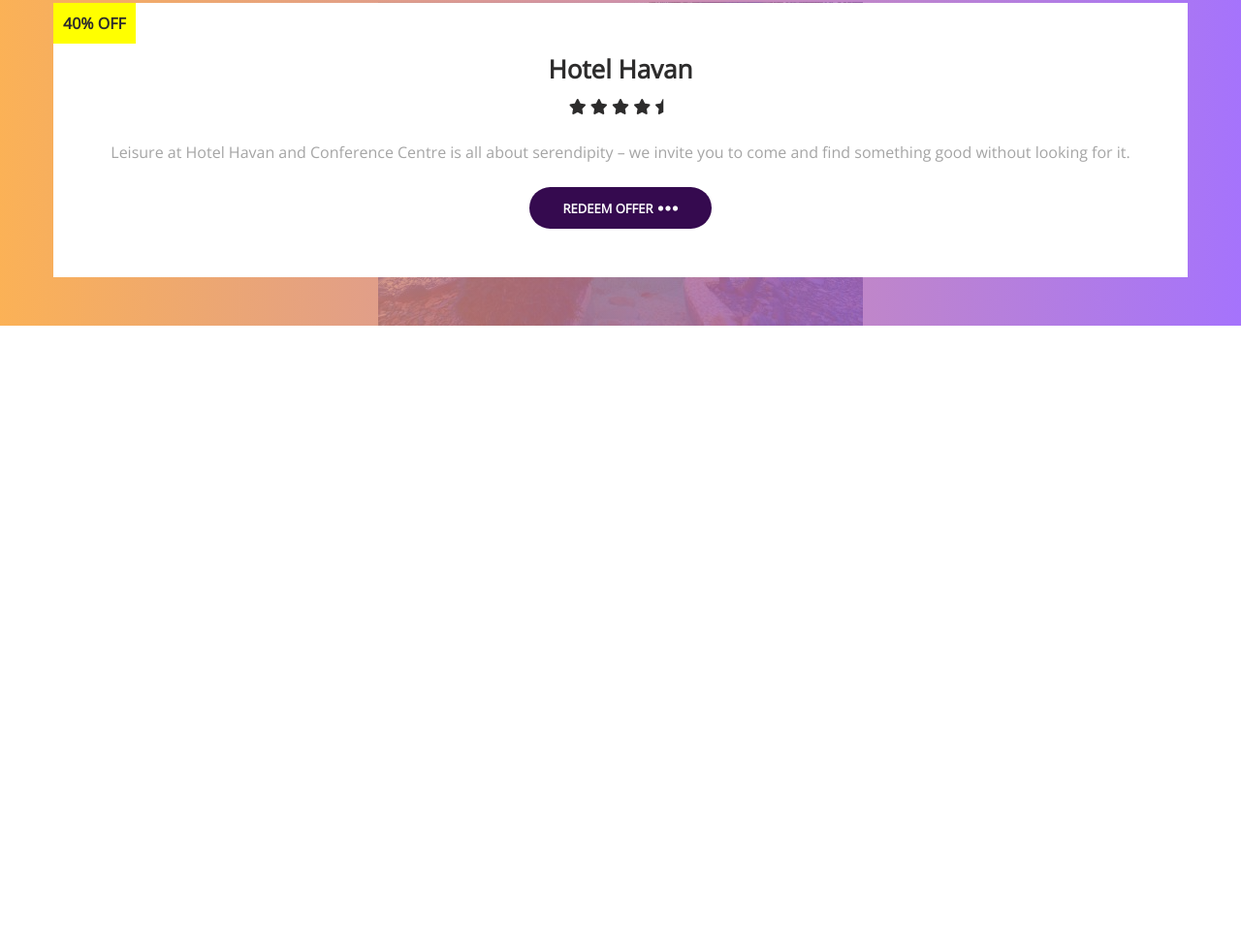
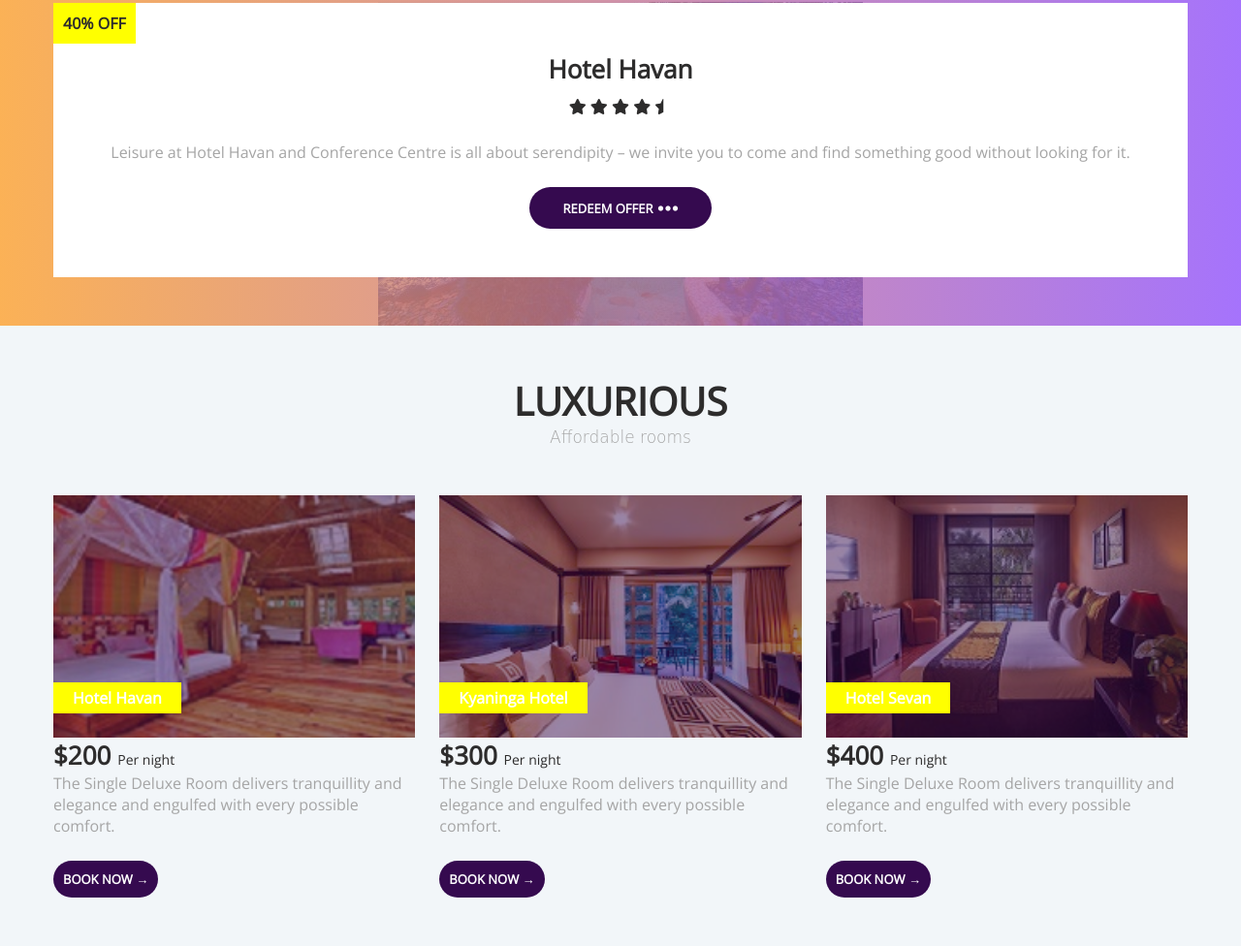
Before and after one commit to ivankfit/Travelix, a plain HTML site: page index.html in a window 1280 px wide. Shown: the part 2222-3198 px from the top of the page at 97% size. Before the commit the page ends 2558 px from the top, so only its background shows below. Drawn offline with nearby package versions, Linux system fonts and the light colour scheme.

Commit message:
added room section

```diff
--- a/index.html
+++ b/index.html
@@ -178,6 +178,52 @@
                 </div>
             </div>
         </section>
+        <section class="rooms">
+            <div class="container">
+                <h5 class="section-head">
+                    <span class="heading">Luxurious</span>
+                    <span class="sub-heading">Affordable rooms</span>
+                </h5>
+                <div class="grid rooms-grid">
+                    <div class="grid-item featured-rooms">
+                        <div class="image-wrap">
+                            <img class="room-image" src="./images/room.jpg" alt="">
+                            <h5 class="room-name">Hotel Havan</h5>
+                        </div>
+                        <div class="room-info-wrap">
+                            <span class="room-price">$200 <span class="per-night">Per night</span></span>
+                            <p class="paragraph">The Single Deluxe Room delivers tranquillity and elegance
+                                 and engulfed with every possible comfort.</p>
+                                 <a href="#" class="btn rooms-btn">Book now &rarr;</a>
+                        </div>
+                    </div>
+                    <div class="grid-item featured-rooms">
+                        <div class="image-wrap">
+                            <img class="room-image" src="./images/room1.jpg" alt="">
+                            <h5 class="room-name">Kyaninga Hotel</h5>
+                        </div>
+                        <div class="room-info-wrap">
+                            <span class="room-price">$300 <span class="per-night">Per night</span></span>
+                            <p class="paragraph">The Single Deluxe Room delivers tranquillity and elegance
+                                 and engulfed with every possible comfort.</p>
+                                 <a href="#" class="btn rooms-btn">Book now &rarr;</a>
+                        </div>
+                    </div>
+                    <div class="grid-item featured-rooms">
+                        <div class="image-wrap">
+                            <img class="room-image" src="./images/room2.jpg" alt="">
+                            <h5 class="room-name">Hotel Sevan</h5>
+                        </div>
+                        <div class="room-info-wrap">
+                            <span class="room-price">$400 <span class="per-night">Per night</span></span>
+                            <p class="paragraph">The Single Deluxe Room delivers tranquillity and elegance
+                                 and engulfed with every possible comfort.</p>
+                                 <a href="#" class="btn rooms-btn">Book now &rarr;</a>
+                        </div>
+                    </div>
+                </div>
+            </div>
+        </section>
     </main>
     <script src="main.js"></script>
 </body>
--- a/styles.css
+++ b/styles.css
@@ -342,3 +342,54 @@ h1{
     color: #a5a5a5;
     margin-bottom: 2.5rem;
 }
+/* rooms section styles */
+.rooms{
+    background-color: #f2f6f9;
+}
+.image-wrap{
+    position: relative;
+    height: 25rem;
+}
+.image-wrap::after{
+    content: "";
+    position: absolute;
+    top: 0;
+    left: 0;
+    width: 100%;
+    height: 100%;
+    background-color: var(--purple-transparent-alt);
+}
+.room-image{
+    width: 100%;
+    height: 100%;
+    object-fit: cover;
+}
+.room-name{
+    font-size: 1.6rem;
+    background-color: yellow;
+    color: white;
+    padding: .5rem 2rem;
+    position: absolute;
+    left: 0;
+    bottom: 2.5rem;
+    z-index: 10;
+}
+.room-price{
+    display: block;
+    font-size: 2.6rem;
+    font-weight: bold;
+    color: var(--yellow-solid);
+}
+.per-night{
+    color: var(--dark-color);
+    font-size: 1.4rem;
+    font-weight: 100;
+}
+.rooms-btn{
+    /* color: var(--dark-color); */
+    padding: 10px;
+    transition: color .5s;
+}
+.rooms-btn:hover{
+    color:yellow;
+}
```
Also changed, not shown: images/room.jpg (added), images/room1.jpg (added), images/room2.jpg (added).
